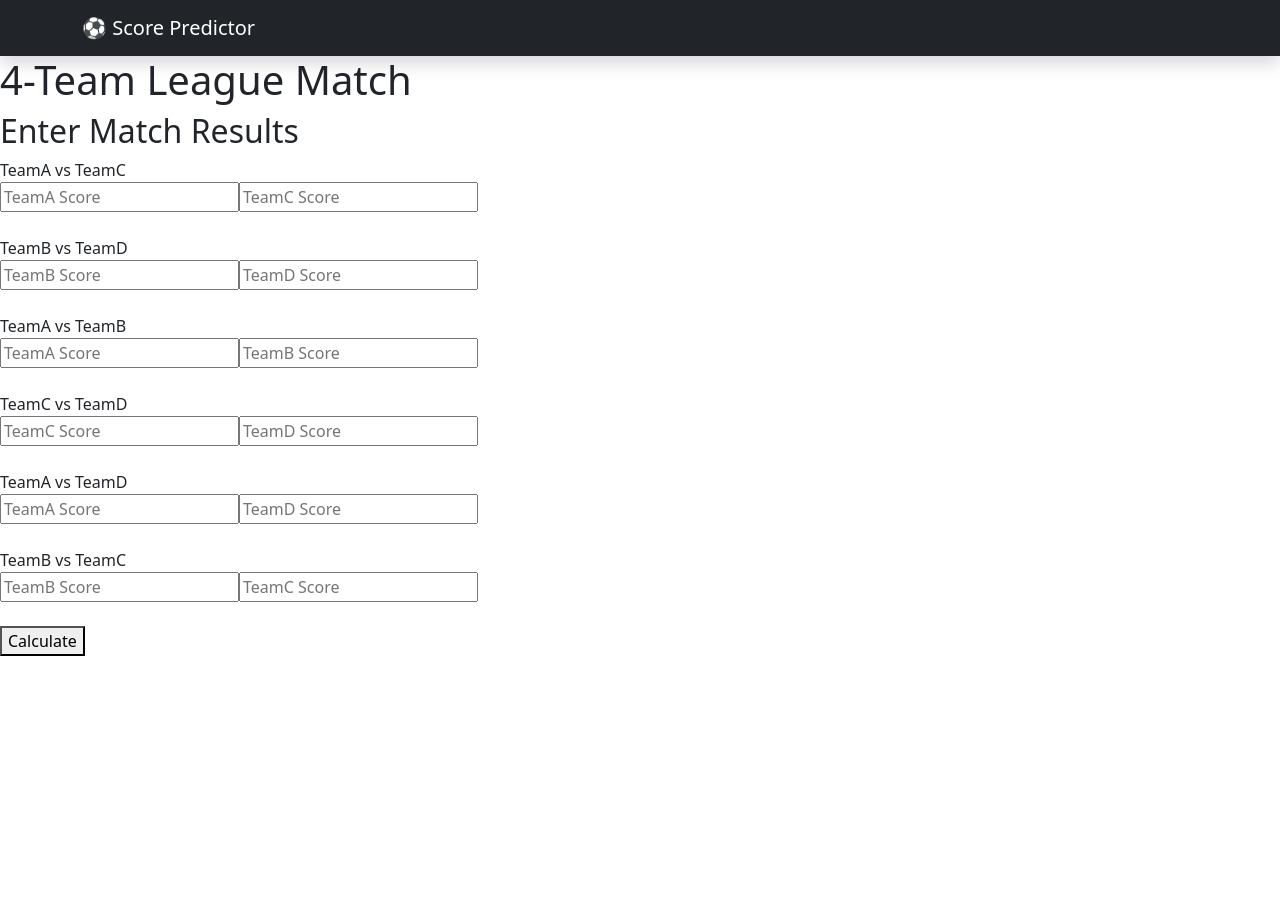
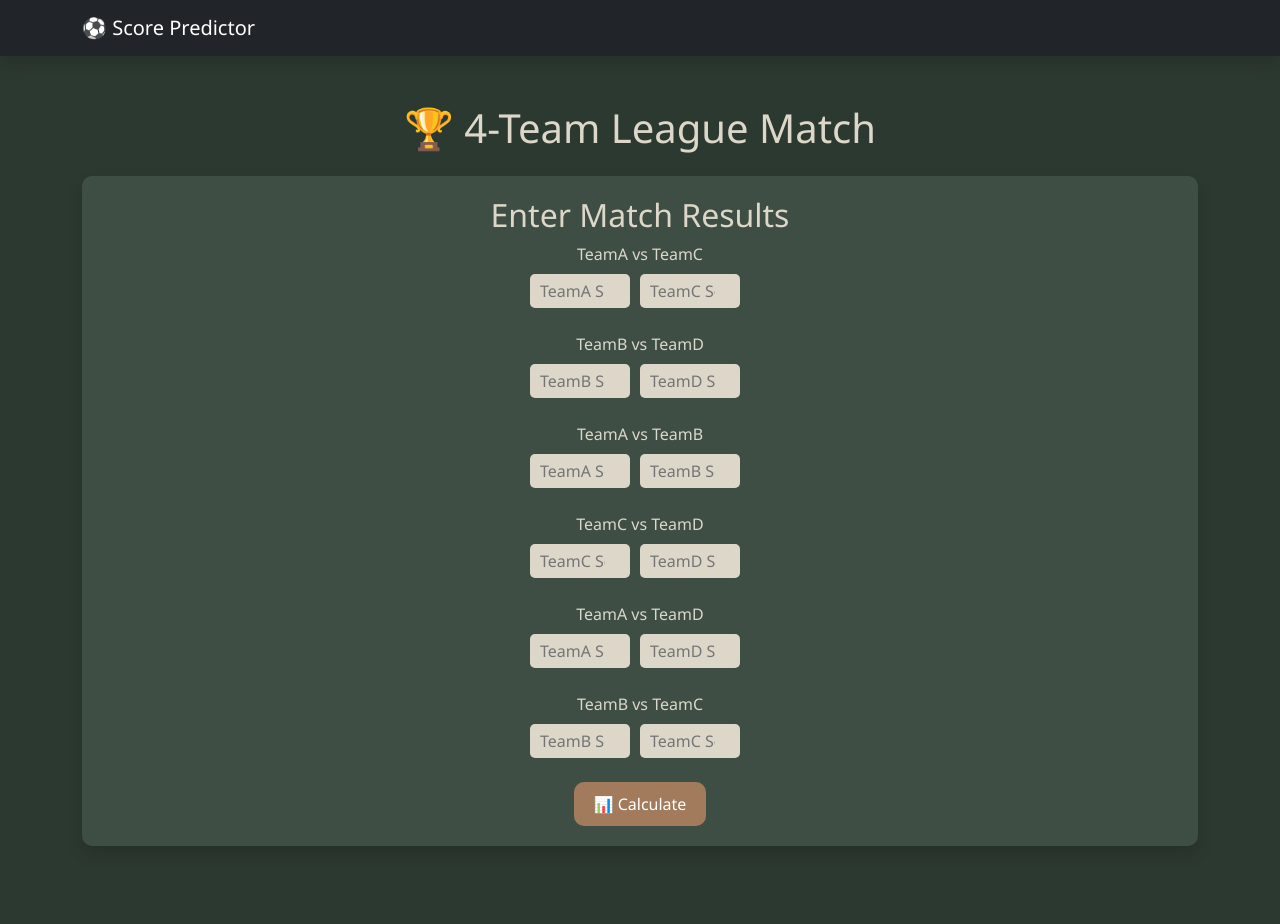
Before and after one commit to riken4/football_score_prediction, a PHP site: page /6workingsem/calculation.php in a window 1280 px wide. Before the commit the page ends 656 px from the top, so only its background shows below. Run offline with PHP 8.4, Linux system fonts and the light colour scheme.

Commit message:
theme styling changed

```diff
--- a/calculation.php
+++ b/calculation.php
@@ -1,29 +1,84 @@
-
 <?php
 // league_match_calculator.php
 ?>
 <!DOCTYPE html>
 <html lang="en">
 <head>
-
     <meta charset="UTF-8">
     <meta name="viewport" content="width=device-width, initial-scale=1.0">
     <title>4-Team League Match</title>
     <link href="https://cdn.jsdelivr.net/npm/bootstrap@5.3.3/dist/css/bootstrap.min.css" rel="stylesheet">
 
     <style>
-        /* body { font-family: Arial, sans-serif; background-color: #e0efe0; padding: 20px; }
-        table, th, td { border: 1px solid #000; border-collapse: collapse; padding: 8px; }
-        table { margin-top: 20px; width: 100%; }
-        .section { background: #cfe0cf; padding: 15px; margin-top: 20px; } */
+        body {
+            background-color: #2C3930;
+            color: #DCD7C9;
+            font-family: 'Segoe UI', sans-serif;
+        }
+
+        .section {
+            background-color: #3F4E44;
+            padding: 20px;
+            border-radius: 10px;
+            margin-bottom: 30px;
+        }
+
+        input[type="number"] {
+            background-color: #DCD7C9;
+            color: #2C3930;
+            border: none;
+            border-radius: 5px;
+            padding: 5px 10px;
+            margin-right: 10px;
+        }
+
+        input[type="number"]:focus {
+            outline: none;
+            border: 1px solid #A27B5C;
+            box-shadow: 0 0 0 0.2rem rgba(162, 123, 92, 0.5);
+        }
+
+        button[type="submit"] {
+            background-color: #A27B5C;
+            color: #fff;
+            border: none;
+            padding: 10px 20px;
+            border-radius: 10px;
+        }
+
+        button[type="submit"]:hover {
+            background-color: #8C664E;
+        }
+
+        table {
+            background-color: #3F4E44;
+            color: #DCD7C9;
+            border-collapse: collapse;
+            width: 100%;
+            margin-top: 20px;
+            border-radius: 10px;
+            overflow: hidden;
+        }
+
+        th, td {
+            padding: 10px;
+            border: 1px solid #DCD7C9;
+            text-align: center;
+        }
+
+        th {
+            background-color: #2C3930;
+        }
     </style>
 </head>
 <body>
 <?php include 'navbar.php'; ?>
 
-    <h1>4-Team League Match</h1>
-    <form method="post">
-        <div class="section">
+<div class="container py-5">
+    <h1 class="text-center mb-4">🏆 4-Team League Match</h1>
+<center>
+    <form method="post" >
+        <div class="section shadow">
             <h2>Enter Match Results</h2>
             <?php
             $teams = ['TeamA', 'TeamB', 'TeamC', 'TeamD'];
@@ -37,20 +92,19 @@
             ];
 
             foreach ($matches as $i => [$team1, $team2]) {
-                echo "<label>{$team1} vs {$team2}</label><br>";
-                echo "<input name='scores[{$i}][team1]' type='number' min='0' placeholder='{$team1} Score' required>";
-                echo "<input name='scores[{$i}][team2]' type='number' min='0' placeholder='{$team2} Score' required><br><br>";
+                echo "<label class='form-label'>{$team1} vs {$team2}</label><br>";
+                echo "<input name='scores[{$i}][team1]' type='number' min='0' max='10' placeholder='{$team1} Score' required>";
+                echo "<input name='scores[{$i}][team2]' type='number' min='0' max='10' placeholder='{$team2} Score' required><br><br>";
                 echo "<input name='scores[{$i}][name1]' type='hidden' value='{$team1}'>";
                 echo "<input name='scores[{$i}][name2]' type='hidden' value='{$team2}'>";
             }
+
             ?>
-            <button type="submit">Calculate</button>
+            <button type="submit">📊 Calculate</button>
         </div>
     </form>
-
-
+    </center>
     <?php
-
     if ($_SERVER['REQUEST_METHOD'] === 'POST') {
         $standings = array_fill_keys($teams, [
             'P' => 0, 'W' => 0, 'D' => 0, 'L' => 0,
@@ -90,12 +144,13 @@
             $standings[$team]['GD'] = $standings[$team]['S'] - $standings[$team]['M'];
         }
 
-        echo "<table><tr><th>Team</th><th>P</th><th>W</th><th>D</th><th>L</th><th>S</th><th>M</th><th>GD</th><th>Pts</th></tr>";
+        echo "<table class='shadow'><tr><th>Team</th><th>P</th><th>W</th><th>D</th><th>L</th><th>S</th><th>M</th><th>GD</th><th>Pts</th></tr>";
         foreach ($standings as $team => $data) {
             echo "<tr><td>{$team}</td><td>{$data['P']}</td><td>{$data['W']}</td><td>{$data['D']}</td><td>{$data['L']}</td><td>{$data['S']}</td><td>{$data['M']}</td><td>{$data['GD']}</td><td>{$data['Pts']}</td></tr>";
         }
         echo "</table>";
     }
     ?>
+</div>
 </body>
 </html>
```
Also changed, not shown: display.php (+69 -16 lines), register.php (+9 -32 lines), uploads/1746583473_april27(3).jpg (added).
